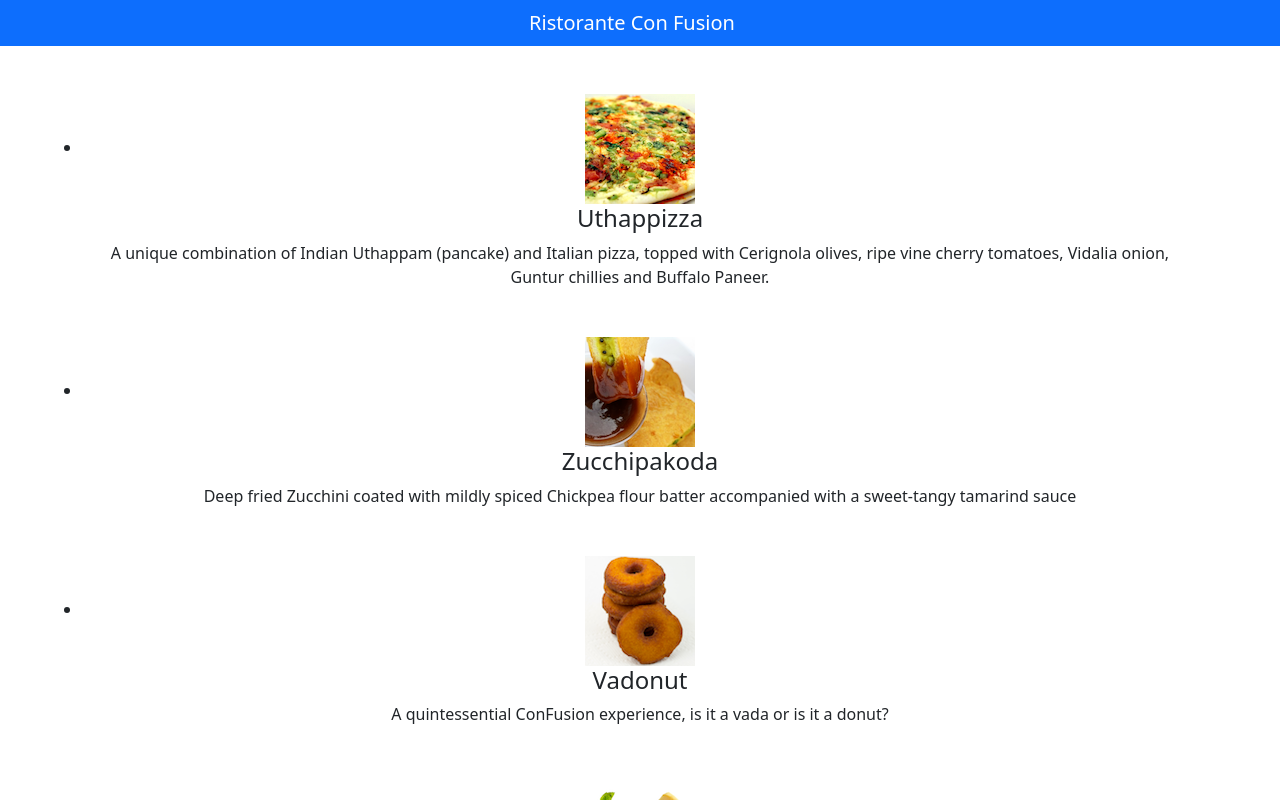
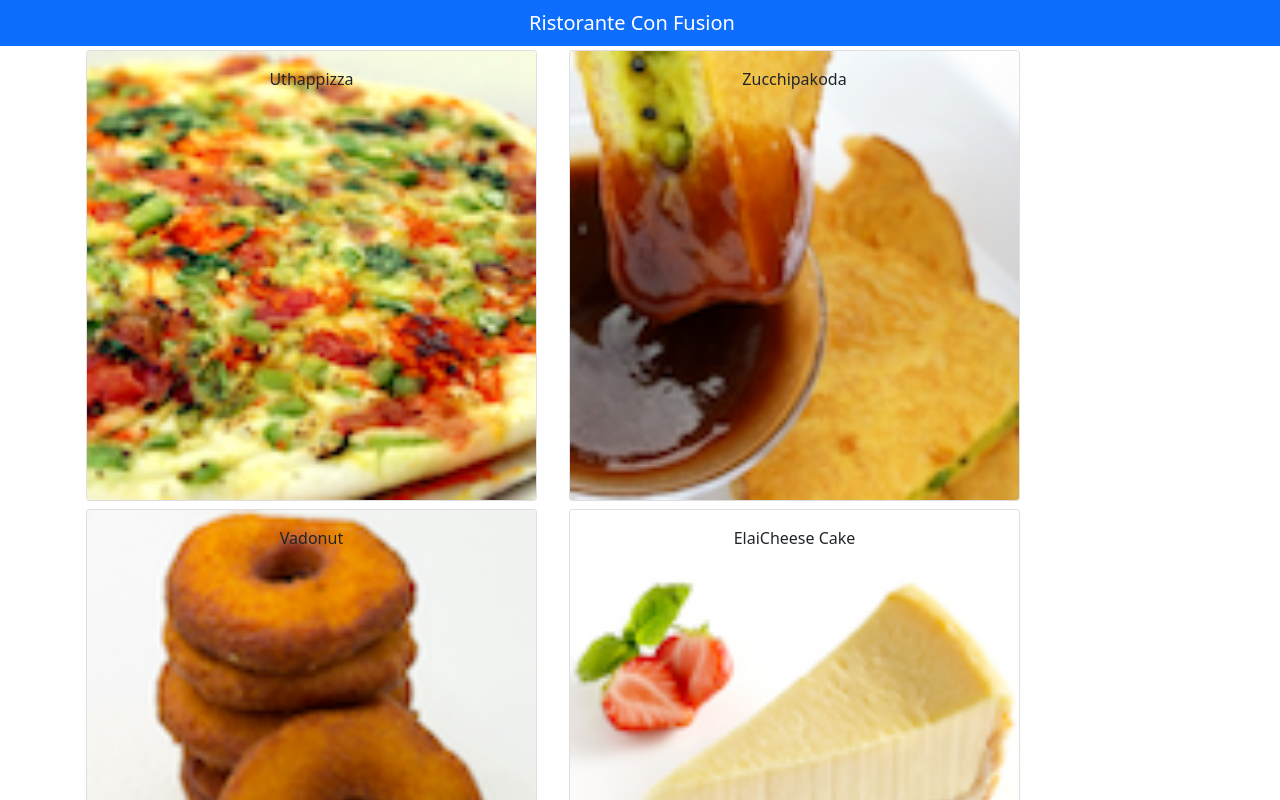
Before and after one commit to Bistro-U/ReactWorkshop, a React (Create React App) app: page / in a window 1280 px wide. Shown: the top 800 px of the page. Built offline with nearby package versions, Linux system fonts and the light colour scheme.

Commit message:
Components Part 3_2

```diff
--- a/package.json
+++ b/package.json
@@ -11,6 +11,7 @@
     "popper.js": "^1.16.1",
     "react": "^18.2.0",
     "react-dom": "^18.2.0",
+    "react-router-dom": "^6.3.0",
     "react-scripts": "5.0.1",
     "reactstrap": "^9.1.1",
     "web-vitals": "^2.1.4"
--- a/src/App.js
+++ b/src/App.js
@@ -1,10 +1,19 @@
-import React from "react";
+import React, { Component } from "react";
 import "bootstrap/dist/css/bootstrap.min.css";
 import "./App.css";
+import MenuComponent from "./components/MenuComponent";
+import { DISHES } from "./shared/dish";
+import Menu from "./components/MenuComponent";
 import { Navbar, NavbarBrand } from "reactstrap";
-import MenuComponent from "./components/MenuComponent";
 
-function App() {
+class App extends Component {
+  constructor(props) {
+    super(props);
+    this.state = {
+      dishes: DISHES,
+    };
+  }
+  render() {
     return (
       <div className="App">
         <Navbar dark color="primary">
@@ -12,8 +21,9 @@
             <NavbarBrand href="/">Ristorante Con Fusion</NavbarBrand>
           </div>
         </Navbar>
-      <MenuComponent />
+        <Menu dishes={this.state.dishes} />;
       </div>
     );
   }
+}
 export default App;
--- a/src/components/MenuComponent.js
+++ b/src/components/MenuComponent.js
@@ -1,80 +1,63 @@
 import React, { Component } from "react";
-import { Media } from "reactstrap";
+import {
+  Card,
+  CardBody,
+  CardImg,
+  CardImgOverlay,
+  CardText,
+  CardTitle,
+} from "reactstrap";
 
-class MenuComponent extends Component {
+class Menu extends Component {
   constructor(props) {
     super(props);
     this.state = {
-      dishes: [
-        {
-          id: 0,
-          name: "Uthappizza",
-          image: "assets/images/uthappizza.png",
-          category: "mains",
-          label: "Hot",
-          price: "4,99",
-          description:
-            "A unique combination of Indian Uthappam (pancake) and Italian pizza, topped with Cerignola olives, ripe vine cherry tomatoes, Vidalia onion, Guntur chillies and Buffalo Paneer.",
-        },
-        {
-          id: 1,
-          name: "Zucchipakoda",
-          image: "assets/images/zucchipakoda.png",
-          category: "appetizer",
-          label: "",
-          price: "1.99",
-          description:
-            "Deep fried Zucchini coated with mildly spiced Chickpea flour batter accompanied with a sweet-tangy tamarind sauce",
-        },
-        {
-          id: 2,
-          name: "Vadonut",
-          image: "assets/images/vadonut.png",
-          category: "appetizer",
-          label: "New",
-          price: "1.99",
-          description:
-            "A quintessential ConFusion experience, is it a vada or is it a donut?",
-        },
-        {
-          id: 3,
-          name: "ElaiCheese Cake",
-          image: "assets/images/elaicheesecake.png",
-          category: "dessert",
-          label: "",
-          price: "2.99",
-          description:
-            "A delectable, semi-sweet New York Style Cheese Cake, with Graham cracker crust and spiced with Indian cardamoms",
-        },
-      ],
+      selectedDish: null,
     };
+  }
+  onDishSelect(dish) {
+    this.setState({ selectedDish: dish });
+  }
+
+  renderDish(dish) {
+    if (dish != null)
+      return (
+        <Card>
+          <CardImg top src={dish.image} alt={dish.name} />
+          <CardBody>
+            <CardTitle>{dish.name}</CardTitle>
+            <CardText>{dish.description}</CardText>
+          </CardBody>
+        </Card>
+      );
+    else return <div></div>;
   }
 
   render() {
-    const menu = this.state.dishes.map((dish) => {
+    const menu = this.props.dishes.map((dish) => {
       return (
-        <div key={dish.id} className="col-12 mt-5">
-          <Media tag="li">
-            <Media left middle>
-              <Media object src={dish.image} alt={dish.name} />
-            </Media>
-            <Media body className="ml-5">
-              <Media heading>{dish.name}</Media>
-              <p>{dish.description}</p>
-            </Media>
-          </Media>
+        <div className="col-12 col-md-5 m-1">
+          <Card key={dish.id} onClick={() => this.onDishSelect(dish)}>
+            <CardImg width="100%" src={dish.image} alt={dish.name} />
+            <CardImgOverlay>
+              <CardTitle>{dish.name}</CardTitle>
+            </CardImgOverlay>
+          </Card>
         </div>
       );
     });
 
     return (
       <div className="container">
+        <div className="row">{menu}</div>
         <div className="row">
-          <Media list>{menu}</Media>
+          <div className="col-12 col-md-5 m-1">
+            {this.renderDish(this.state.selectedDish)}
+          </div>
         </div>
       </div>
     );
   }
 }
 
-export default MenuComponent;
+export default Menu;
--- /dev/null
+++ b/src/shared/dish.js
@@ -0,0 +1,186 @@
+export const DISHES =
+    [
+        {
+        id: 0,
+        name:'Uthappizza',
+        image: 'assets/images/uthappizza.png',
+        category: 'mains',
+        label:'Hot',
+        price:'4.99',
+        description:'A unique combination of Indian Uthappam (pancake) and Italian pizza, topped with Cerignola olives, ripe vine cherry tomatoes, Vidalia onion, Guntur chillies and Buffalo Paneer.',
+        comments: [
+            {
+            id: 0,
+            rating: 5,
+            comment: "Imagine all the eatables, living in conFusion!",
+            author: "John Lemon",
+            date: "2012-10-16T17:57:28.556094Z"
+            },
+            {
+            id: 1,
+            rating: 4,
+            comment: "Sends anyone to heaven, I wish I could get my mother-in-law to eat it!",
+            author: "Paul McVites",
+            date: "2014-09-05T17:57:28.556094Z"
+            },
+            {
+            id: 2,
+            rating: 3,
+            comment: "Eat it, just eat it!",
+            author: "Michael Jaikishan",
+            date: "2015-02-13T17:57:28.556094Z"
+            },
+            {
+            id: 3,
+            rating: 4,
+            comment: "Ultimate, Reaching for the stars!",
+            author: "Ringo Starry",
+            date: "2013-12-02T17:57:28.556094Z"
+            },
+            {
+            id: 4,
+            rating: 2,
+            comment: "It's your birthday, we're gonna party!",
+            author: "25 Cent",
+            date: "2011-12-02T17:57:28.556094Z"
+            }
+        ]                        },
+        {
+        id: 1,
+        name:'Zucchipakoda',
+        image: 'assets/images/zucchipakoda.png',
+        category: 'appetizer',
+        label:'',
+        price:'1.99',
+        description:'Deep fried Zucchini coated with mildly spiced Chickpea flour batter accompanied with a sweet-tangy tamarind sauce',
+        comments: [
+            {
+            id: 0,
+            rating: 5,
+            comment: "Imagine all the eatables, living in conFusion!",
+            author: "John Lemon",
+            date: "2012-10-16T17:57:28.556094Z"
+            },
+            {
+            id: 1,
+            rating: 4,
+            comment: "Sends anyone to heaven, I wish I could get my mother-in-law to eat it!",
+            author: "Paul McVites",
+            date: "2014-09-05T17:57:28.556094Z"
+            },
+            {
+            id: 2,
+            rating: 3,
+            comment: "Eat it, just eat it!",
+            author: "Michael Jaikishan",
+            date: "2015-02-13T17:57:28.556094Z"
+            },
+            {
+            id: 3,
+            rating: 4,
+            comment: "Ultimate, Reaching for the stars!",
+            author: "Ringo Starry",
+            date: "2013-12-02T17:57:28.556094Z"
+            },
+            {
+            id: 4,
+            rating: 2,
+            comment: "It's your birthday, we're gonna party!",
+            author: "25 Cent",
+            date: "2011-12-02T17:57:28.556094Z"
+            }
+        ]
+        },
+        {
+        id: 2,
+        name:'Vadonut',
+        image: 'assets/images/vadonut.png',
+        category: 'appetizer',
+        label:'New',
+        price:'1.99',
+        description:'A quintessential ConFusion experience, is it a vada or is it a donut?',
+        comments: [
+            {
+            id: 0,
+            rating: 5,
+            comment: "Imagine all the eatables, living in conFusion!",
+            author: "John Lemon",
+            date: "2012-10-16T17:57:28.556094Z"
+            },
+            {
+            id: 1,
+            rating: 4,
+            comment: "Sends anyone to heaven, I wish I could get my mother-in-law to eat it!",
+            author: "Paul McVites",
+            date: "2014-09-05T17:57:28.556094Z"
+            },
+            {
+            id: 2,
+            rating: 3,
+            comment: "Eat it, just eat it!",
+            author: "Michael Jaikishan",
+            date: "2015-02-13T17:57:28.556094Z"
+            },
+            {
+            id: 3,
+            rating: 4,
+            comment: "Ultimate, Reaching for the stars!",
+            author: "Ringo Starry",
+            date: "2013-12-02T17:57:28.556094Z"
+            },
+            {
+            id: 4,
+            rating: 2,
+            comment: "It's your birthday, we're gonna party!",
+            author: "25 Cent",
+            date: "2011-12-02T17:57:28.556094Z"
+            }
+        ]
+        },
+        {
+        id: 3,
+        name:'ElaiCheese Cake',
+        image: 'assets/images/elaicheesecake.png',
+        category: 'dessert',
+        label:'',
+        price:'2.99',
+        description:'A delectable, semi-sweet New York Style Cheese Cake, with Graham cracker crust and spiced with Indian cardamoms',
+        comments: [
+            {
+            id: 0,
+            rating: 5,
+            comment: "Imagine all the eatables, living in conFusion!",
+            author: "John Lemon",
+            date: "2012-10-16T17:57:28.556094Z"
+            },
+            {
+            id: 1,
+            rating: 4,
+            comment: "Sends anyone to heaven, I wish I could get my mother-in-law to eat it!",
+            author: "Paul McVites",
+            date: "2014-09-05T17:57:28.556094Z"
+            },
+            {
+            id: 2,
+            rating: 3,
+            comment: "Eat it, just eat it!",
+            author: "Michael Jaikishan",
+            date: "2015-02-13T17:57:28.556094Z"
+            },
+            {
+            id: 3,
+            rating: 4,
+            comment: "Ultimate, Reaching for the stars!",
+            author: "Ringo Starry",
+            date: "2013-12-02T17:57:28.556094Z"
+            },
+            {
+            id: 4,
+            rating: 2,
+            comment: "It's your birthday, we're gonna party!",
+            author: "25 Cent",
+            date: "2011-12-02T17:57:28.556094Z"
+            }
+        ]
+        }
+    ];
```
Also changed, not shown: src/components/Avartar.js (deleted, +0 -9 lines), src/components/Car.js (deleted, +0 -42 lines), src/components/Comment.js (deleted, +0 -25 lines), 1 other file (tests, documents, lock files or other folders). Lines whose indentation alone changed are shown as unchanged.
